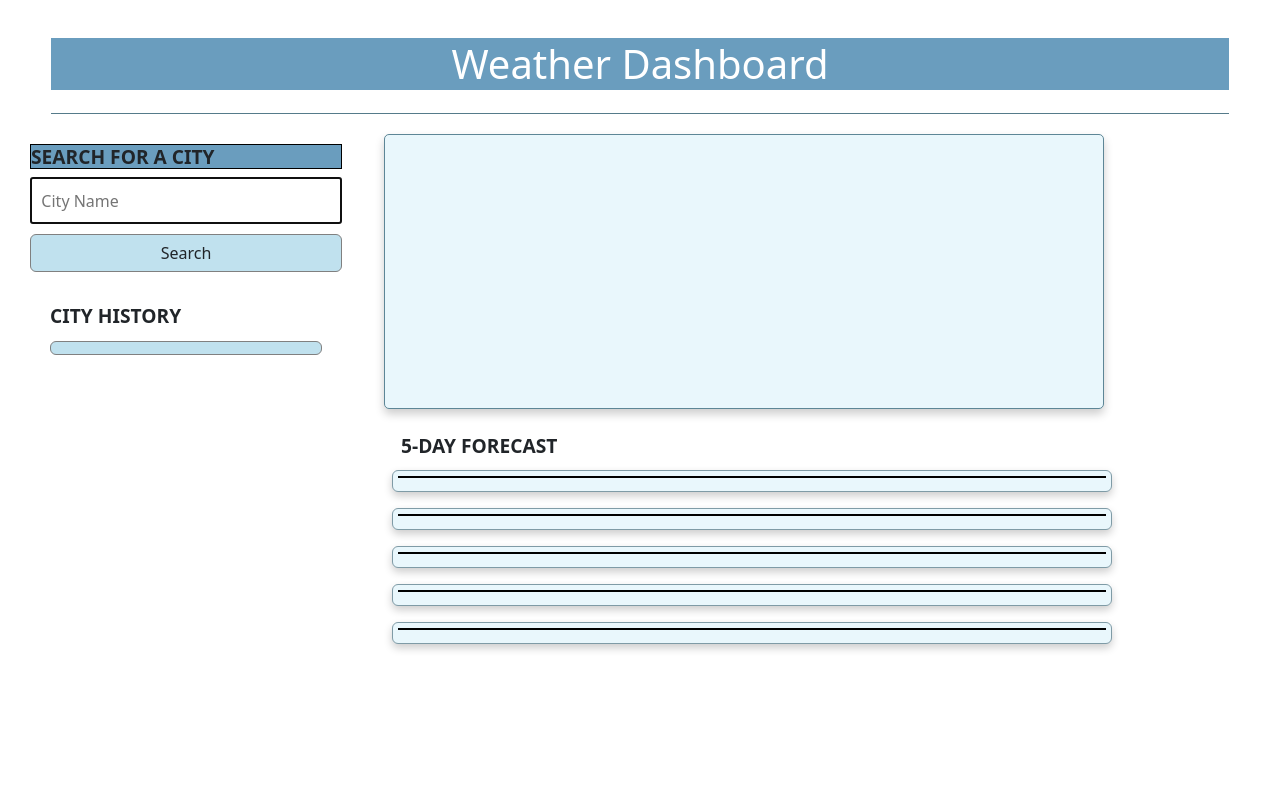
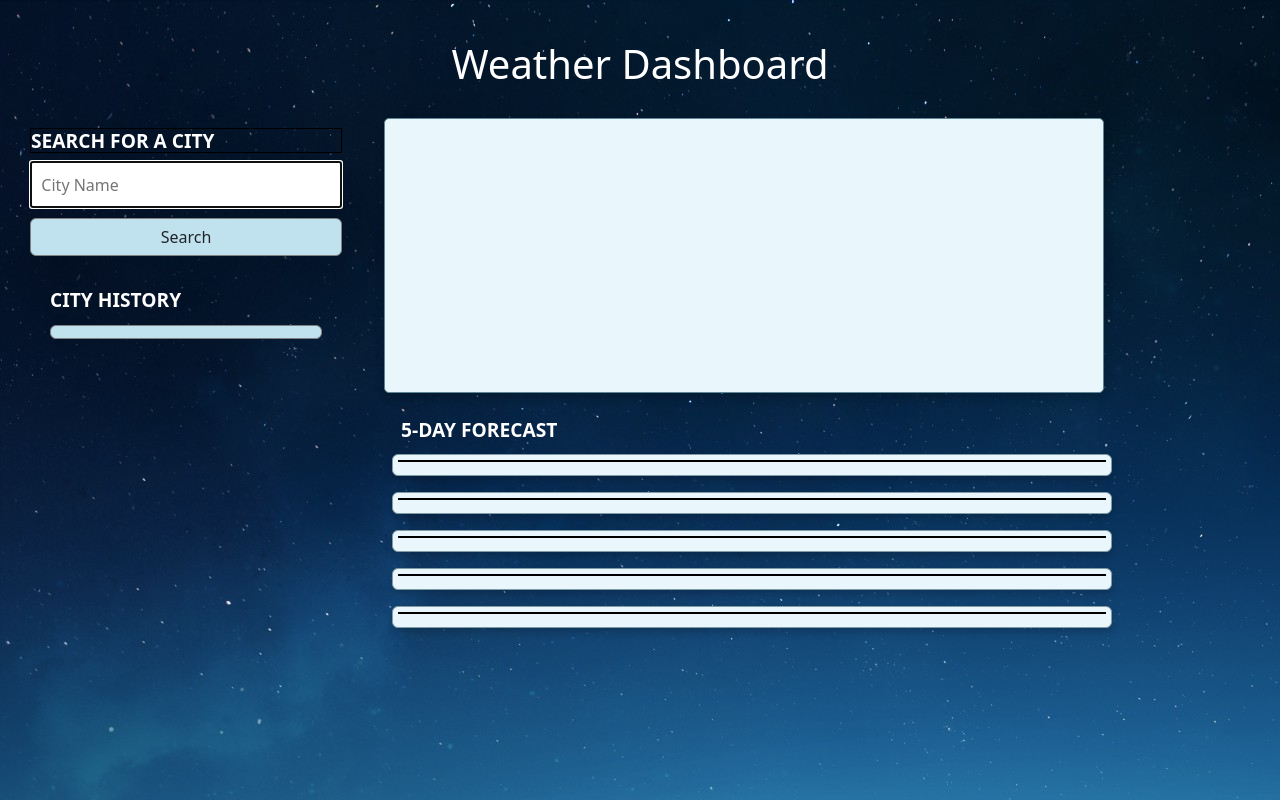
Before and after one commit to Qaizen/WeatherDashboard, a plain HTML site: page index.html in a window 1280 px wide. Drawn offline with nearby package versions, Linux system fonts and the light colour scheme.

Commit message:
fixed CSS background

```diff
--- a/asset/css/style.css
+++ b/asset/css/style.css
@@ -1,44 +1,27 @@
 * {
-    /* border: 1px solid purple; */
+
     box-sizing: border-box;
 }
 body {
-    /* background-image: url("../images/cloud-bg.jpg"); */
-    background-size: 100%;
+    background-image: url("../images/starsky.jpeg");
     background-repeat: no-repeat;
-    background-attachment: fixed;
 }
+
 .hero {
     padding: 3% 4% 0 4%;
-    /* background-color: #6a9dbe; */
 }
 
-.hero:after {
-    content: "";
-    display: block;
-    position: relative;
-    margin-top: 0;
-    padding-top: 15px;
-    border-bottom: 1px solid #557b8a;
-    width: 100%;
-}
 
 h1 {
-    background-color: #6a9dbe;
+
     color: white;
     text-align: center;
     padding: 2px;
 }
 
-p {
-    font-weight: bold;
-    font-size: 1.2rem;
-}
-
 /* Left side column  */
 
 .cardHeader {
-    background-color: #6a9dbe;
     border: 1px solid black;
 }
 
@@ -46,6 +29,7 @@ p {
     font-size: 1.2rem;
     margin-bottom: 5px;
     font-weight: bold;
+    color: white;
 }
 
 .flexColumn {
@@ -130,6 +114,7 @@ h2 {
 h3 {
     font-size: 1.2rem;
     font-weight: bold;
+    color: white;
 
 }
 
--- a/asset/js/config.js
+++ b/asset/js/config.js
@@ -0,0 +1,2 @@
+
+var api_key = afa17441b5d4d3554169eb73f5cd425e
```
Also changed, not shown: asset/images/moon_light.jpeg (added), asset/images/nightsky.jpeg (added), asset/images/sea_horizon.jpeg (added), asset/images/seascape.jpeg (added), asset/images/sky_gradient.avif (added), asset/images/starsky.jpeg (added), 2 other files.
